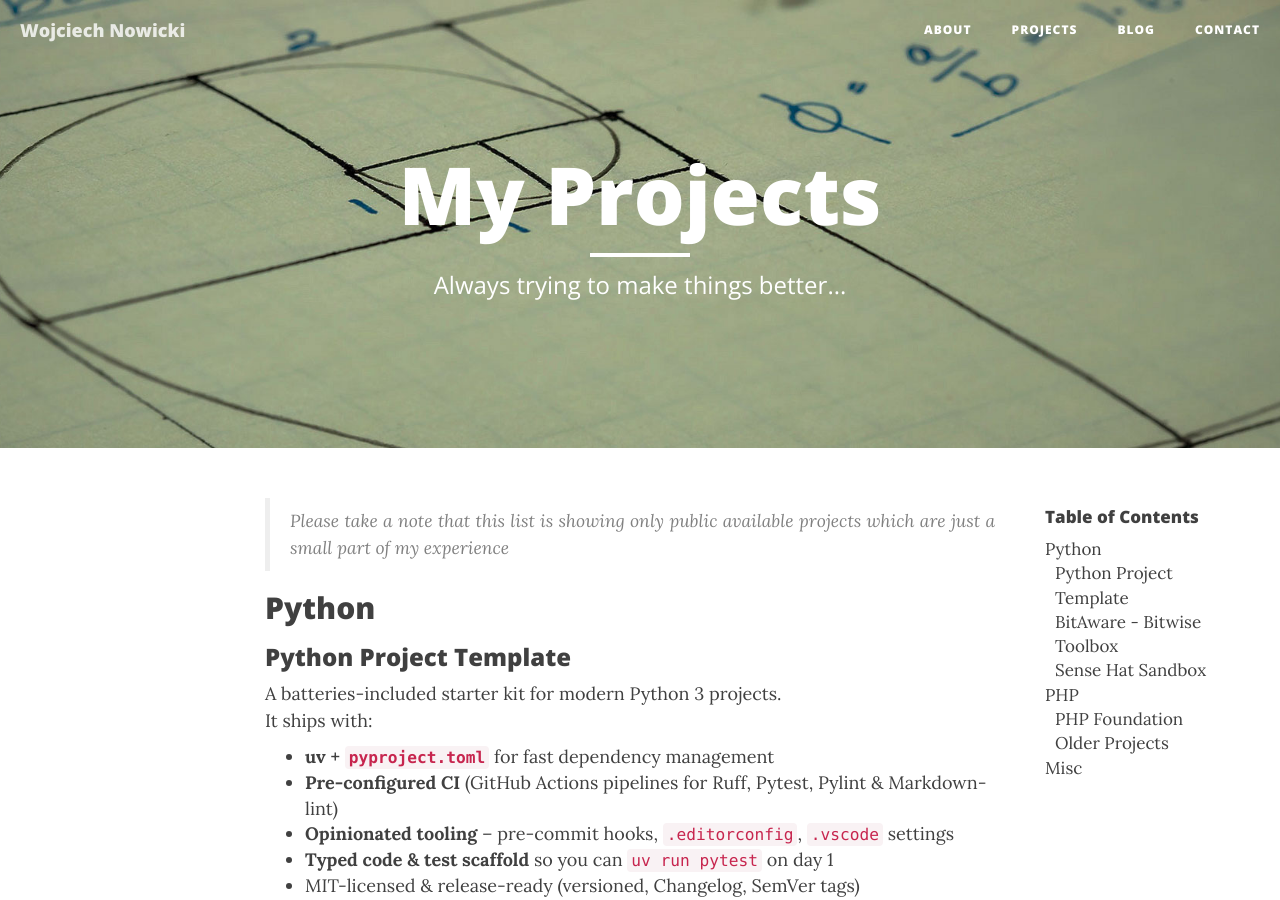
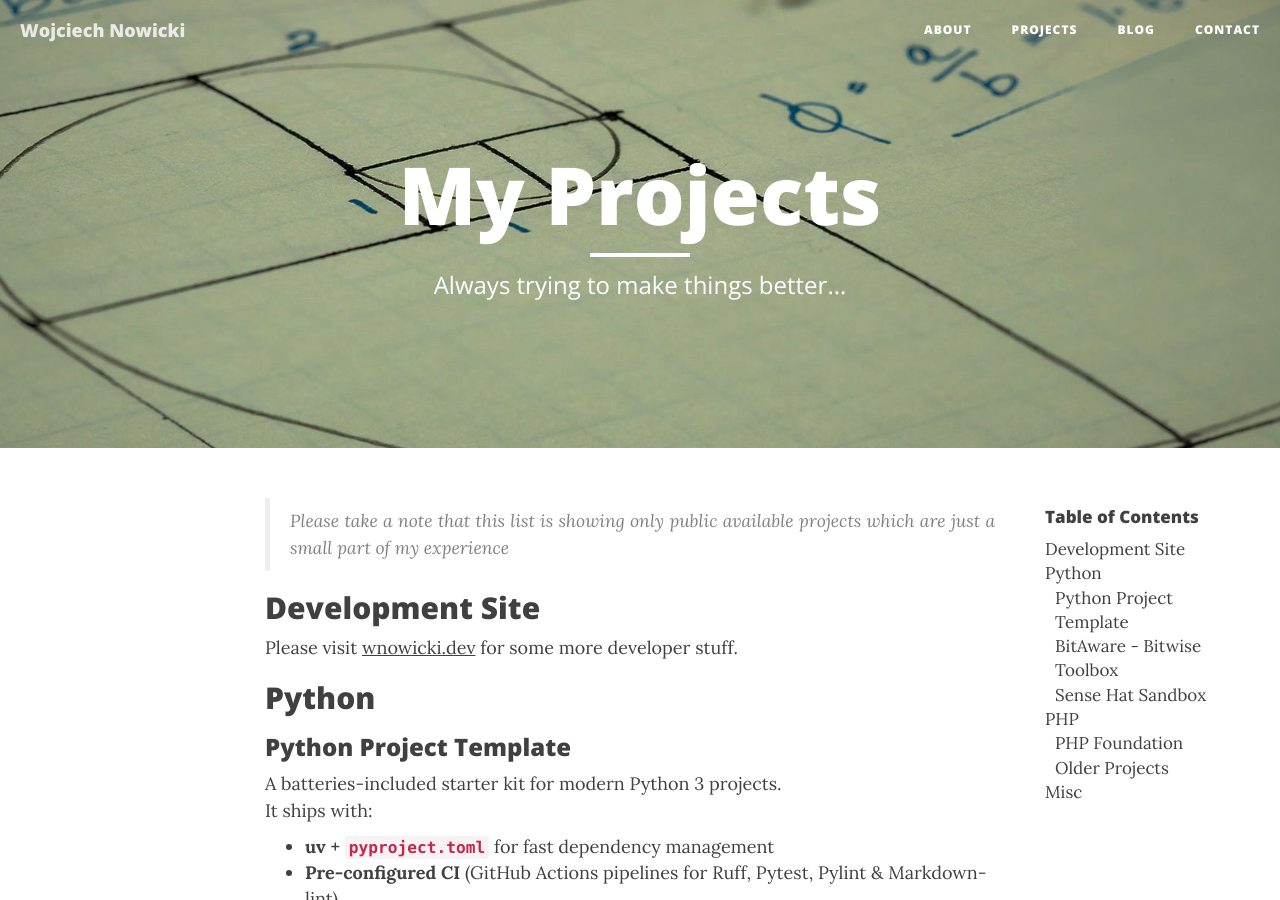
Before and after one commit to wnowicki/website, a Jekyll site: the page built from projects.md, in a window 1280 px wide and 900 px high. Built offline with Jekyll 4.4.1, drawn with Linux system fonts in a browser that asks for light colours; nearby versions of some CDN libraries; the table of contents is made by our own code.

Commit message:
Small updates

```diff
--- a/_config.yml
+++ b/_config.yml
@@ -45,7 +45,7 @@ social:
         icon: fa-brands fa-twitter
     bluesky:
         footer: true
-        url: https://bsky.app/profile/wnowicki.bsky.social
+        url: https://bsky.app/profile/wnowicki.dev
         icon: fa-brands fa-bluesky
     linkedin:
         footer: true
--- a/index.html
+++ b/index.html
@@ -5,7 +5,7 @@ permalink: /
 
 <!-- Page Header -->
 <!-- Set your background image for this header on the line below. -->
-<header class="intro-header" style="background-image: url('{{ site.baseurl }}/assets/img/bg/main.jpg'); height:">
+<header class="intro-header" style="background-image: url('{{ site.baseurl }}/assets/img/bg/main.jpg');">
     <div class="container" style="padding-bottom: 150px;">
         <div class="row">
             <div class="col-lg-8 col-lg-offset-2 col-md-10 col-md-offset-1">
--- a/projects.md
+++ b/projects.md
@@ -10,6 +10,10 @@ toc: true
 ---
 
 > Please take a note that this list is showing only public available projects which are just a small part of my experience
+
+## Development Site
+
+Please visit [wnowicki.dev](https://wnowicki.dev) for some more developer stuff.
 
 ## Python
 
```
